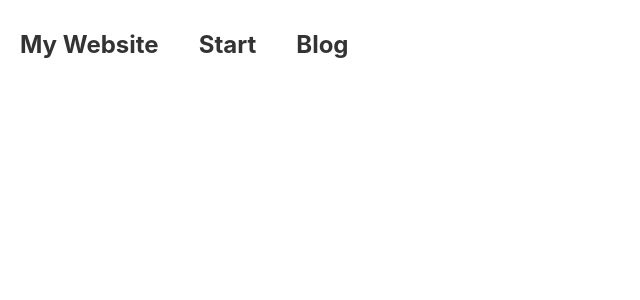
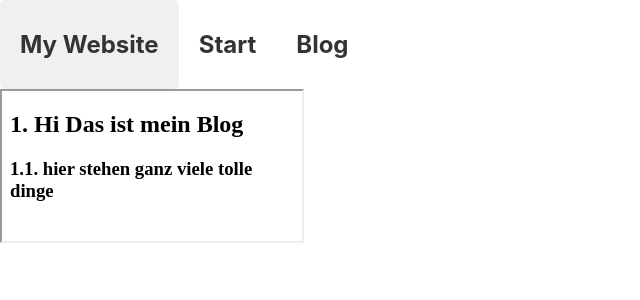
Before and after one commit to JannisFuchs/jannisfuchs.github.io, a React (Create React App) app: page / in a window 1280 px wide. Shown: the top 300 px of the page, without its empty margins (0-640 px from the left). Built offline with nearby package versions, Linux system fonts and the light colour scheme.

Commit message:
Routing should be working now

```diff
--- a/src/App.js
+++ b/src/App.js
@@ -1,16 +1,16 @@
 import Startpage from "./components/startscreen";
 import Navbar from "./components/navbar";
 import BlogOverview from "./components/blogoverview";
-import { BrowserRouter, Routes, Route } from 'react-router-dom';
+import { HashRouter as Router, Routes, Route } from 'react-router-dom';
 function App() {
   return (
-   <BrowserRouter>
+   <Router>
     <Navbar />
-    <Routes>
-      <Route path="/blog" element={<Startpage />} />
-      <Route path="/blog/blogoverview" element={<BlogOverview />} />
+    <Routes >
+      <Route path="/" element={<Startpage />} />
+      <Route path="/blogoverview" element={<BlogOverview />} />
     </Routes>
-   </BrowserRouter>
+   </Router>
   );
 }
 
--- a/src/components/navbar.js
+++ b/src/components/navbar.js
@@ -2,9 +2,9 @@ import "../stylesheets/navbar.css";
 function Navbar() {
     return(
         <nav className="navbar">
-            <a className="item" href="/blog"><h1>My Website</h1></a>
-            <a className="item" href="/blog"><h2>Start</h2></a>
-            <a className="item" href="/blog/blogoverview"><h2>Blog</h2></a>
+            <a className="item" href="/#/"><h1>My Website</h1></a>
+            <a className="item" href="/#/"><h2>Start</h2></a>
+            <a className="item" href="/#/blogoverview"><h2>Blog</h2></a>
         </nav>
     );
 }
```
